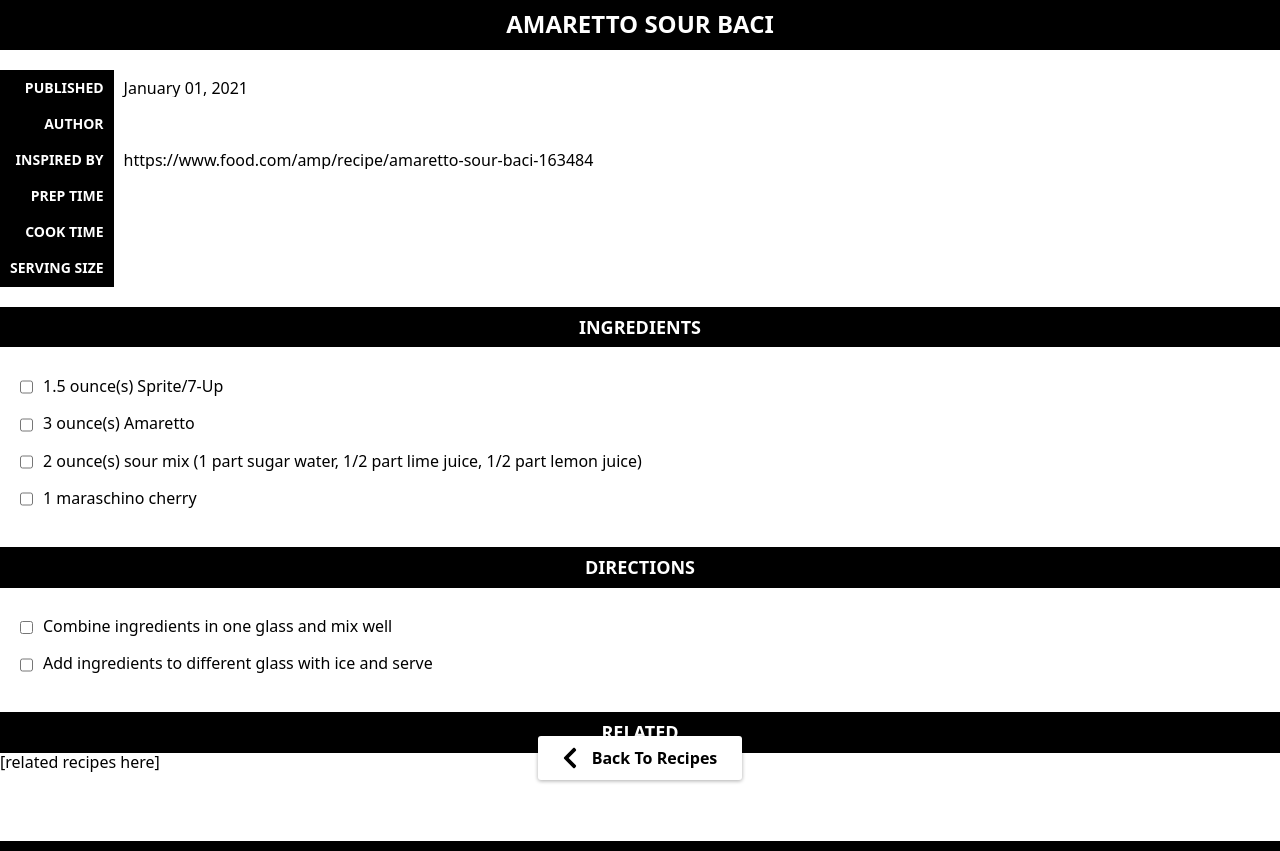
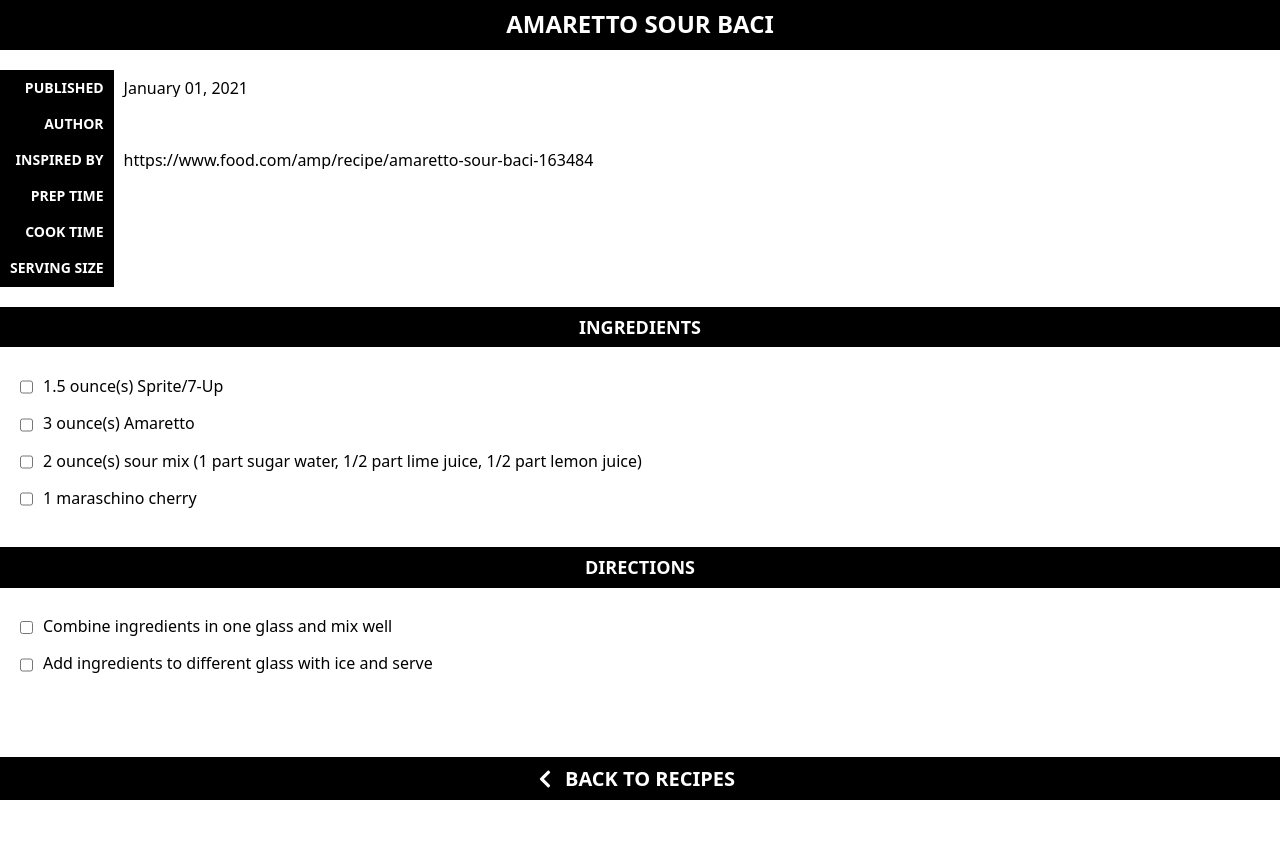
Before and after one commit to likens/recipes, a Gatsby site: page /recipes/amaretto-sour-baci/ in a window 1280 px wide. After the commit the page ends 800 px from the top, so only its background shows below. Built offline with nearby package versions, Linux system fonts and the light colour scheme; Gatsby itself is replaced by a stand-in of ours.

Commit message:
fixed pictures, customized back button

```diff
--- a/gatsby-node.js
+++ b/gatsby-node.js
@@ -74,7 +74,7 @@ exports.createPages = ({ actions, graphql }) => {
 
 exports.onCreateNode = ({ node, actions, getNode }) => {
   const { createNodeField } = actions
-  fmImagesToRelative(node) // convert image paths for gatsby images
+  // fmImagesToRelative(node) // convert image paths for gatsby images
 
   if (node.internal.type === `MarkdownRemark`) {
     const value = createFilePath({ node, getNode })
--- a/src/components/ContentLink.js
+++ b/src/components/ContentLink.js
@@ -4,13 +4,13 @@ import { Link } from "gatsby";
 const rightPath = "M285.476 272.971L91.132 467.314c-9.373 9.373-24.569 9.373-33.941 0l-22.667-22.667c-9.357-9.357-9.375-24.522-.04-33.901L188.505 256 34.484 101.255c-9.335-9.379-9.317-24.544.04-33.901l22.667-22.667c9.373-9.373 24.569-9.373 33.941 0L285.475 239.03c9.373 9.372 9.373 24.568.001 33.941z";
 const leftPath = "M34.52 239.03L228.87 44.69c9.37-9.37 24.57-9.37 33.94 0l22.67 22.67c9.36 9.36 9.37 24.52.04 33.9L131.49 256l154.02 154.75c9.34 9.38 9.32 24.54-.04 33.9l-22.67 22.67c-9.37 9.37-24.57 9.37-33.94 0L34.52 272.97c-9.37-9.37-9.37-24.57 0-33.94z"
 
-const ContentLink = ({ href, back, text }) => {
+const ContentLink = ({ href, back, text}) => {
   return (
 	<div className="content__link">
 		<Link to={href} className="content__link-link">
 			<span className="content__link-text">{text}</span>
 			<span className={`content__link-icon${back ? ` content__link-icon--back` : ``}`}>
-				<svg width="24" height="24" viewBox="0 0 320 512">
+				<svg width="20" height="20" viewBox="0 0 320 512">
 					<path d={back ? leftPath : rightPath} />
 				</svg>
 			</span>
--- a/src/components/RecipeCard.js
+++ b/src/components/RecipeCard.js
@@ -16,7 +16,7 @@ const RecipeCard = ({ recipe }) => {
   return (
 	  <div className="recipe recipe--list">
 		<Link className="recipe__link" to={recipe.fields.slug}>
-			<div className="recipe__image recipe__image--list" style={imageStyle}>{imageUrl}</div>
+			<div className="recipe__image recipe__image--list" style={imageStyle}></div>
 			<div className="recipe__info">
 				<div className="recipe__heading recipe__heading--list">{recipe.frontmatter.name}</div>
 				<div className="recipe__icon">
--- a/src/components/styles.scss
+++ b/src/components/styles.scss
@@ -69,13 +69,23 @@ body {
 			&--back {
 				order: 0;
 			}
+			svg {
+				fill: $white;
+			}
 		}
 		&-link {
-			@include link;
-			padding: 1rem 1.5rem 1rem 2rem;
-			display: inline-flex;
-			align-items: center;
-			background: $white;
+			// @include link;
+			// padding: 1rem 1.5rem 1rem 2rem;
+			// display: inline-flex;
+			// align-items: center;
+			// background: $white;
+			@include heading;
+			display: flex;
+			font-size: 2rem;
+			text-decoration: none;
+			width: 100%;
+			background: $black;
+			color: $white;
 		}
 		&-text {
 			order: 1;
@@ -234,7 +244,6 @@ body {
 	}
 	&__back {
 		text-align: center;
-		padding:0 0 2rem;
 		position: fixed;
 		bottom: 0;
 		left: 0;
@@ -255,11 +264,11 @@ body {
 }
 
 .footer {
-	background: $black;
-	color: $white;
-	font-weight: $bold;
-	padding: .5rem;
-	text-align: center;
-	font-size: 1.2rem;
+	// background: $black;
+	// color: $white;
+	// font-weight: $bold;
+	// padding: .5rem;
+	// text-align: center;
+	// font-size: 1.2rem;
 	margin: 2rem 0 0;
 }
--- a/src/templates/recipe.js
+++ b/src/templates/recipe.js
@@ -82,12 +82,12 @@ export const RecipeTemplate = ({
               </ol>
             </div>
           </div>
-          <div className="recipe__section recipe__section--related">
+          {/* <div className="recipe__section recipe__section--related">
             <div className="recipe__heading recipe__heading--content">Related</div>
             <div className="recipe__content">
               [related recipes here]
             </div>
-          </div>
+          </div> */}
         </div>
       </div>
       <div className="recipe__back">
```
